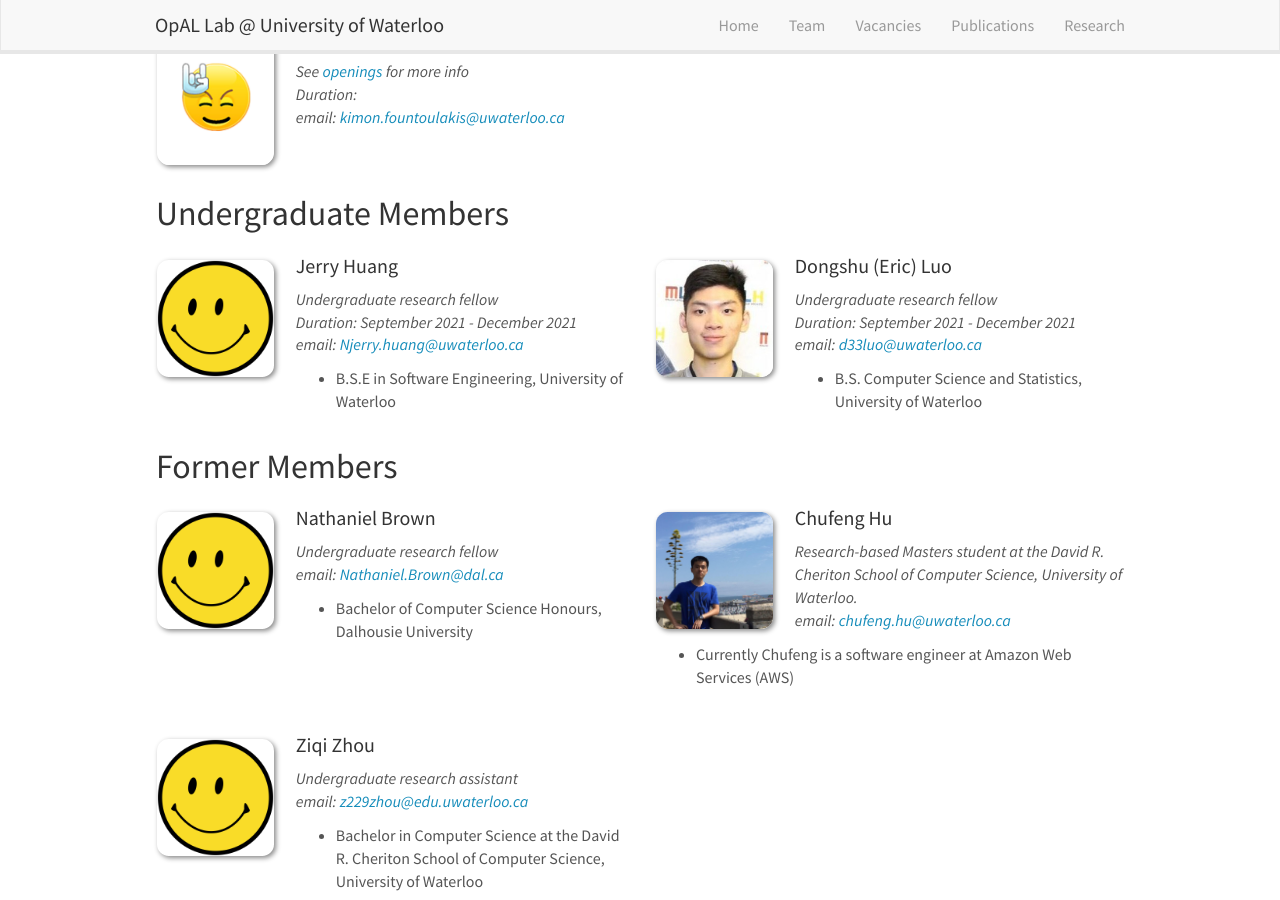
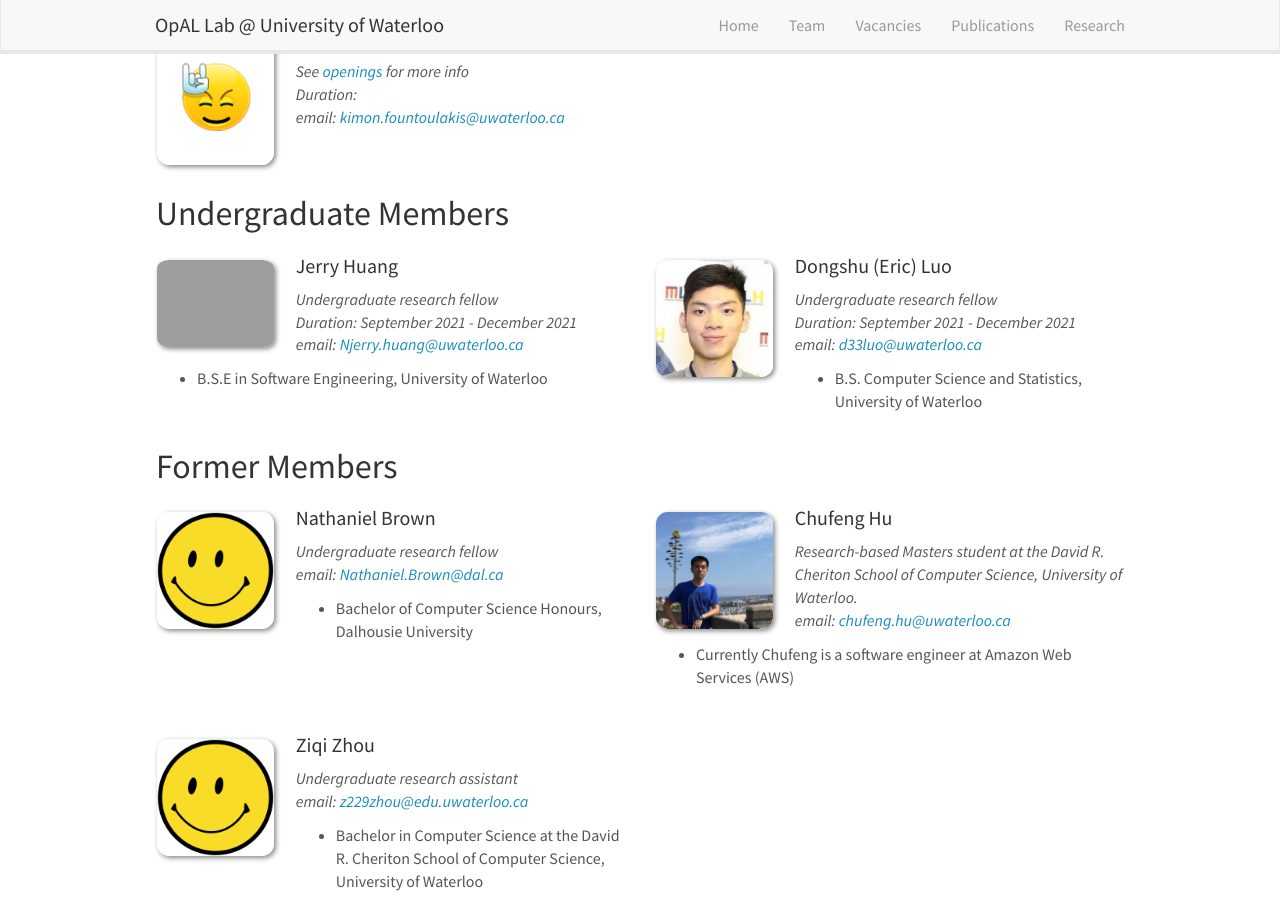
Before and after one commit to opallab/opallab.github.io, a Jekyll site: the page built from _pages/team.md, in a window 1280 px wide and 900 px high, scrolled down 1252 px. Built offline with Jekyll 4.4.1, drawn with Linux system fonts in a browser that asks for light colours; nearby versions of some CDN libraries.

Commit message:
added photo

```diff
--- a/_data/undergraduate_members.yml
+++ b/_data/undergraduate_members.yml
@@ -9,7 +9,7 @@
 #  education4:
 
 - name: Jerry Huang
-  photo: no-pic.png
+  photo: jerryHuang.png
   duration: September 2021 - December 2021
   info: Undergraduate research fellow
   email: Njerry.huang@uwaterloo.ca
```
Also changed, not shown: 1 other file.
